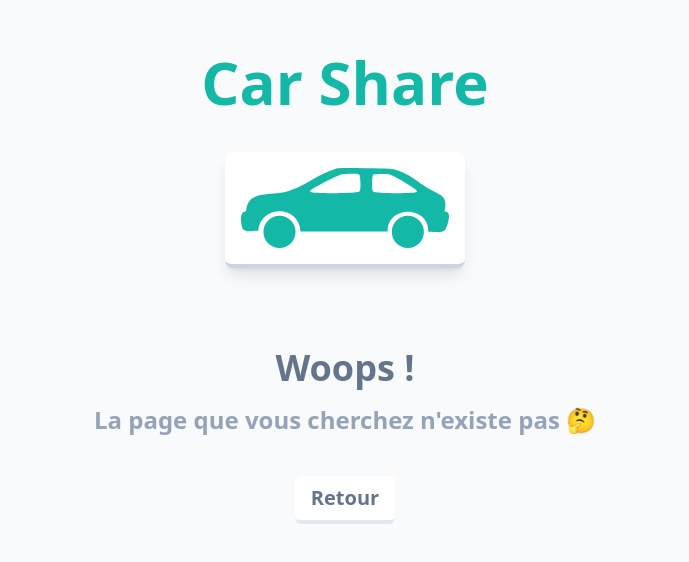
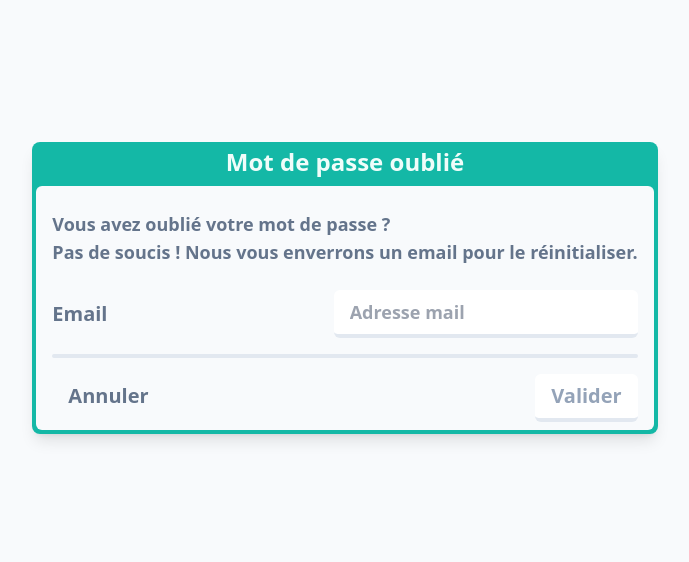
Before and after one commit to ActxLeToucan/carshare, a Vue app in the folder src/frontend/: page /recovery in a window 1280 px wide. Shown: the part 112-674 px from the top of the page, without its empty margins (295-984 px from the left). Built offline with nearby package versions, Linux system fonts and the light colour scheme; no server answers.

Commit message:
Added mail recovery page

```diff
--- a/src/frontend/src/main.js
+++ b/src/frontend/src/main.js
@@ -14,6 +14,7 @@ const routes = [
     { path: "/home", name: 'Home', component: () => import("./views/Home.vue") },
     { path: "/register", name: 'Register', component: () => import("./views/Register.vue") },
     { path: "/login", name: 'Login', component: () => import("./views/Login.vue") },
+    { path: "/recovery", name: 'Recovery', component: () => import("./views/Recovery.vue") },
     { path: "/profile", name: 'Profile', component: () => import("./views/Profile.vue") },
     // 404 redirection
     { path: "/:catchAll(.*)", name: 'NotFound', component: () => import("./views/NotFound.vue") }
--- /dev/null
+++ b/src/frontend/src/views/Recovery.vue
@@ -0,0 +1,91 @@
+<template>
+    <div class="flex grow flex-col">
+        <topbar v-if="User.CurrentUser != null"></topbar>
+        <div class="flex grow w-fit flex-col justify-center space-y-6 mx-auto">
+            <modal :oncancel="onCancel" :onvalidate="onValidate" disabled="true" title="Mot de passe oublié">
+                <div class="py-4">
+                    <p class="text-lg font-semibold text-slate-500"> Vous avez oublié votre mot de passe ? </p>
+                    <p class="text-lg font-semibold text-slate-500"> Pas de soucis ! Nous vous enverrons un email pour le réinitialiser. </p>
+                </div>
+                <input-text   name="email"            label="Email"        placeholder="Adresse mail"                 type="email"    ></input-text>
+            </modal>
+        </div>
+    </div>
+</template>
+
+<script>
+import Topbar from '../components/topbar/Topbar.vue';
+import Modal from '../components/cards/Modal.vue';
+import InputText from '../components/inputs/InputText.vue';
+import { Log } from '../scripts/Logs';
+import User from '../scripts/User';
+import re from '../scripts/Regex';
+import API from '../scripts/API';
+
+const field_checks = [
+    {field: "email",            check: (value) => value.length > 0, error: "Veuillez renseignez votre adresse mail."},
+    {field: "email",            check: (value) => value.length <= 64,               error: "L'adresse mail est trop longue."},
+    {field: "email",            check: (value) => value.match(re.REGEX_EMAIL) != null, error: "L'adresse mail n'est pas valide."}
+];
+
+function onCancel(modal) {
+    return true;
+}
+
+function onValidate(modal) {
+    return new Promise((resolve, reject) => {
+        const log = modal.log("Vérification des entrées ...", Log.INFO);
+        for (let i = 0; i < field_checks.length; i++) {
+            const check = field_checks[i];
+            const result = check.check(modal.get(check.field), modal);
+            if (!result) {
+                modal.focus(check.field);
+                log.update(check.error, Log.WARNING);
+                setTimeout(() => { log.delete(); }, 2000);
+                resolve(false);
+                return;
+            }
+        }
+        log.update("Envoi des données ...", Log.INFO);
+
+        const payload = modal.getPayload();
+        const data = { "email": payload.email };
+
+        API.execute(API.ROUTE.RECOVERY, API.METHOD.POST, data, API.TYPE.JSON).then(res => {
+            log.update("Email envoyé !", Log.SUCCESS);
+
+            const user = new User(res.user);
+            user.setInformations({token: res.token});
+            user.save();
+
+            setTimeout(() => {
+                log.delete();
+                resolve(true);
+            }, 2000);
+        }).catch(err => {
+            log.update("Erreur : " + err.message, Log.ERROR);
+
+            setTimeout(() => {
+                log.delete();
+                resolve(false);
+            }, 4000);
+        });
+    });
+}
+
+export default {
+    components: {
+        Topbar,
+        Modal,
+        InputText
+    },
+    name: 'Recover',
+    methods: {
+        onCancel,
+        onValidate
+    },
+    data() {
+        return { User }
+    }
+}
+</script>
```
